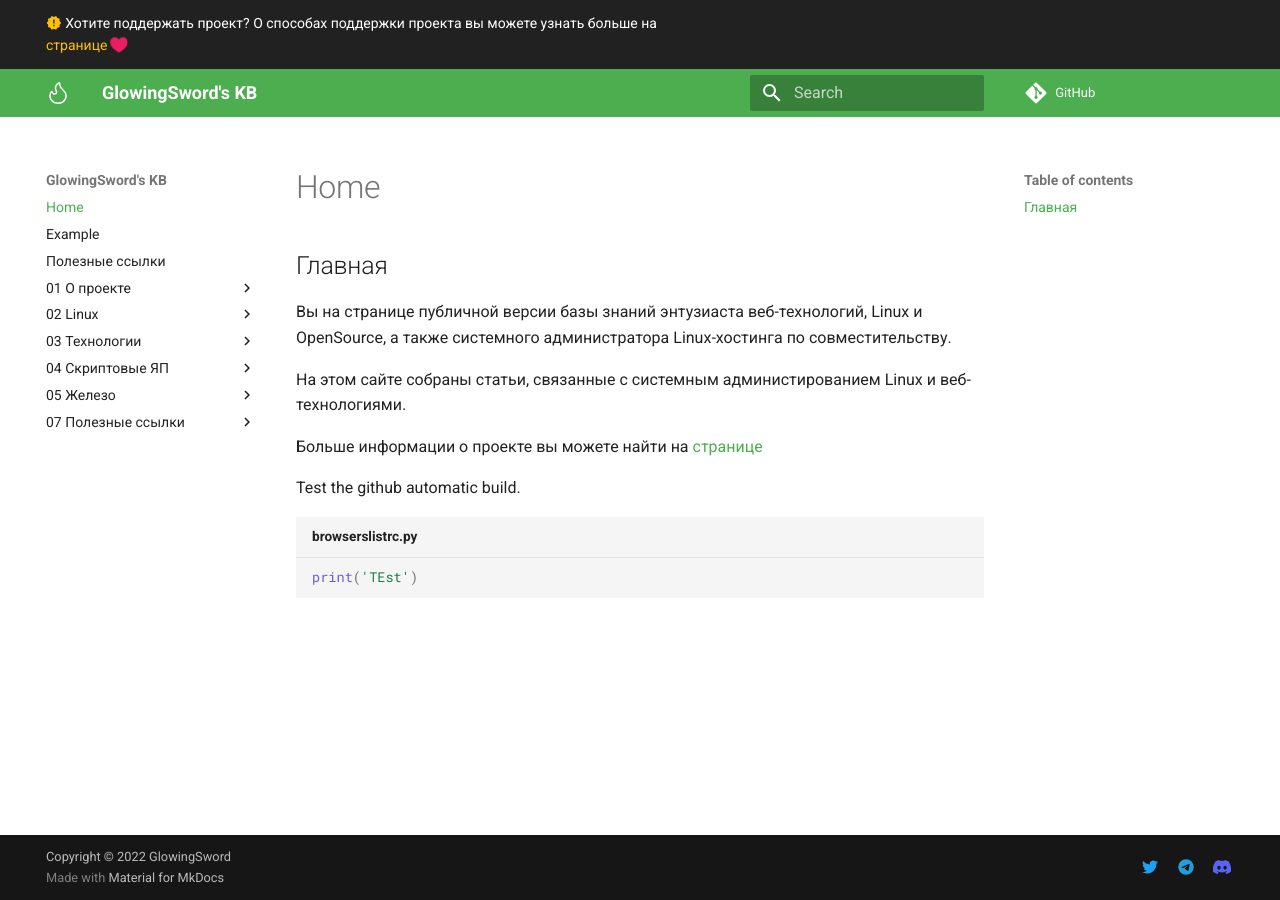
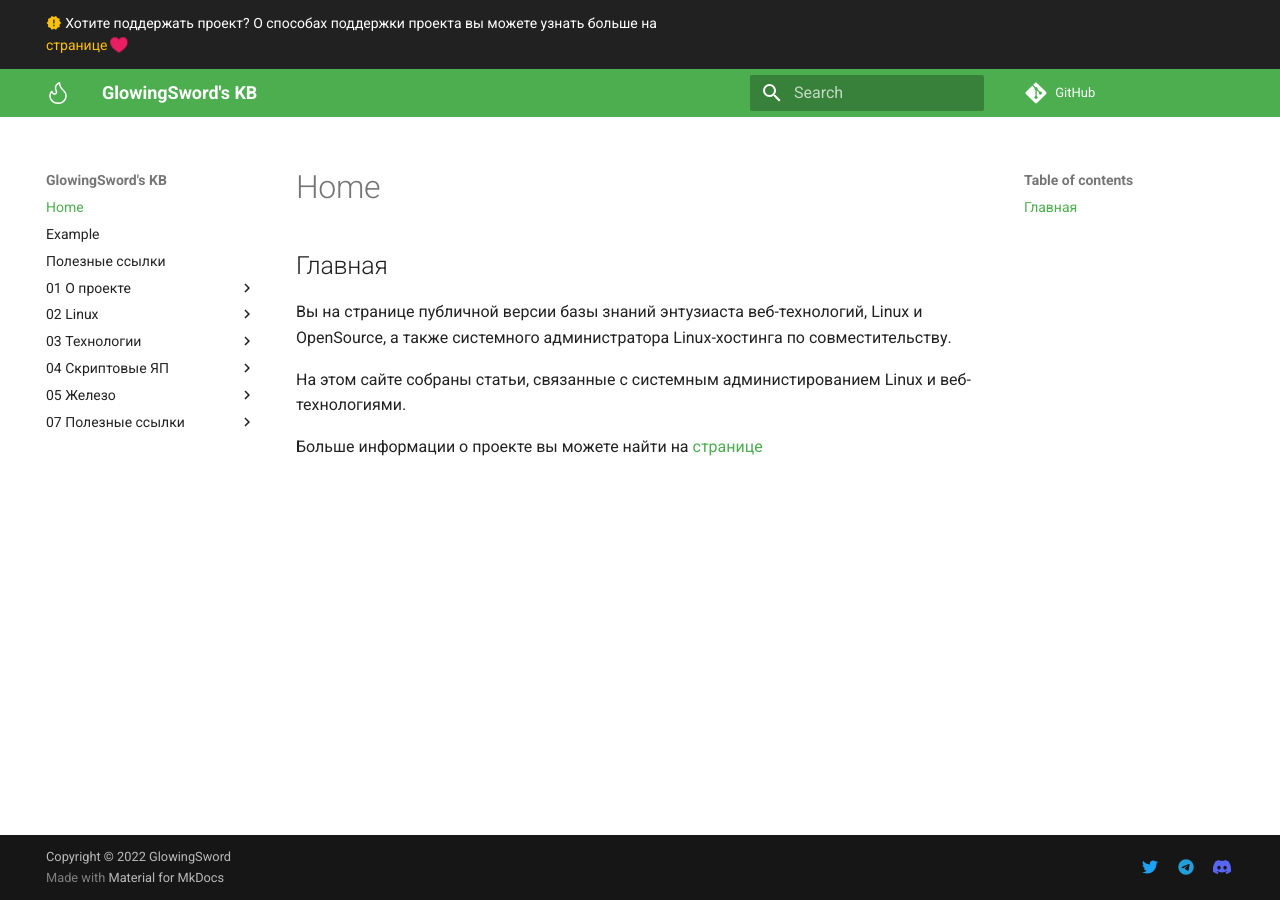
Before and after one commit to glowingsword/docs.glowingsword.ru, an MkDocs documentation site: the page built from docs/index.md, in a window 1280 px wide. Built offline with MkDocs 1.6.1 and Material for MkDocs 9.7.7, drawn with Linux system fonts in a browser that asks for light colours; a script that is not in the unit is left out; comment, search, counter and statistics services are not loaded.

Commit message:
Update index.md
Signed-off-by: glowingsword <glowingsword@gmail.com>

````diff
--- a/docs/index.md
+++ b/docs/index.md
@@ -4,10 +4,3 @@
 На этом сайте собраны статьи, связанные с системным администированием Linux и веб-технологиями.
 
 Больше информации о проекте вы можете найти на  [странице](./about)
-
-Test the github automatic build.
-
-
-```python title="browserslistrc.py"
---8<-- "browserslistrc.py"
-```
````
